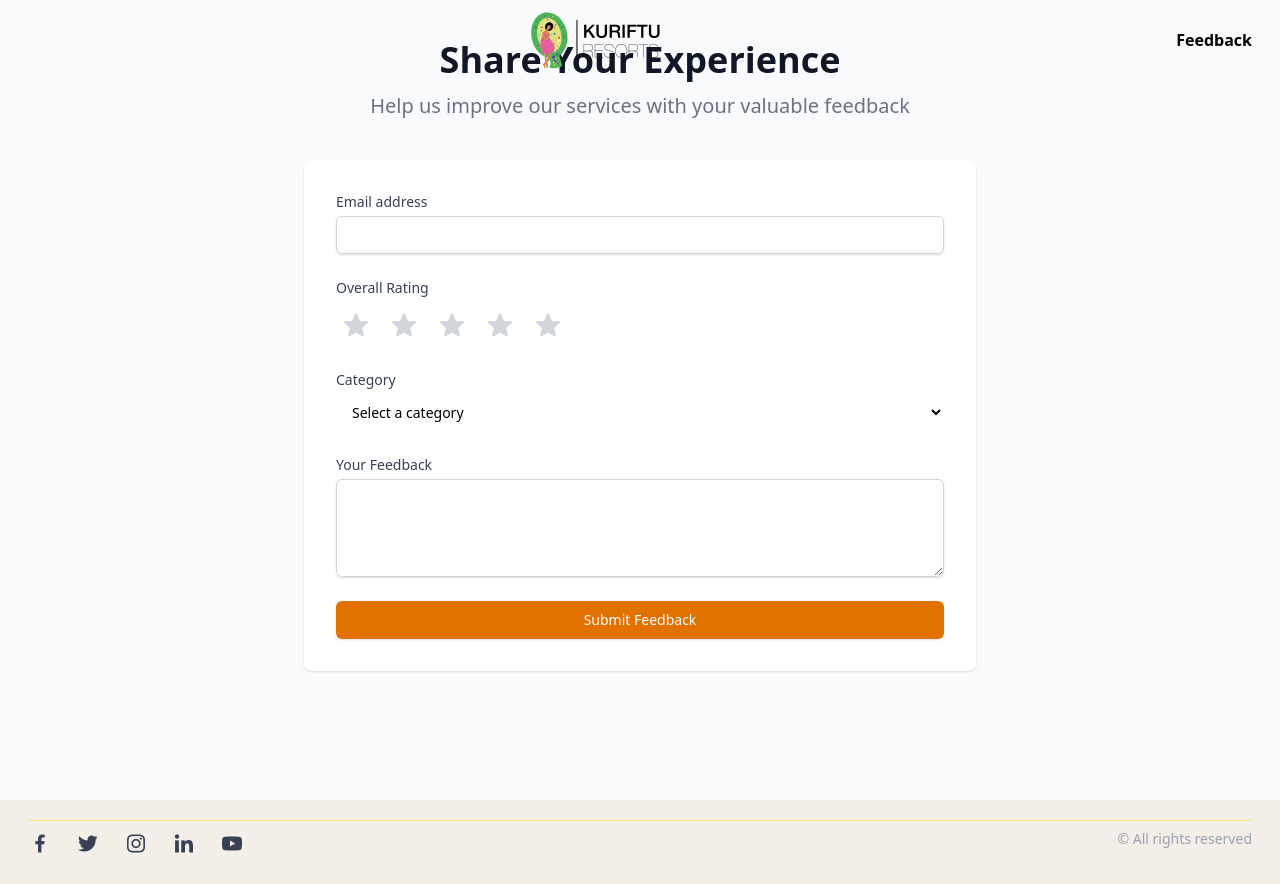
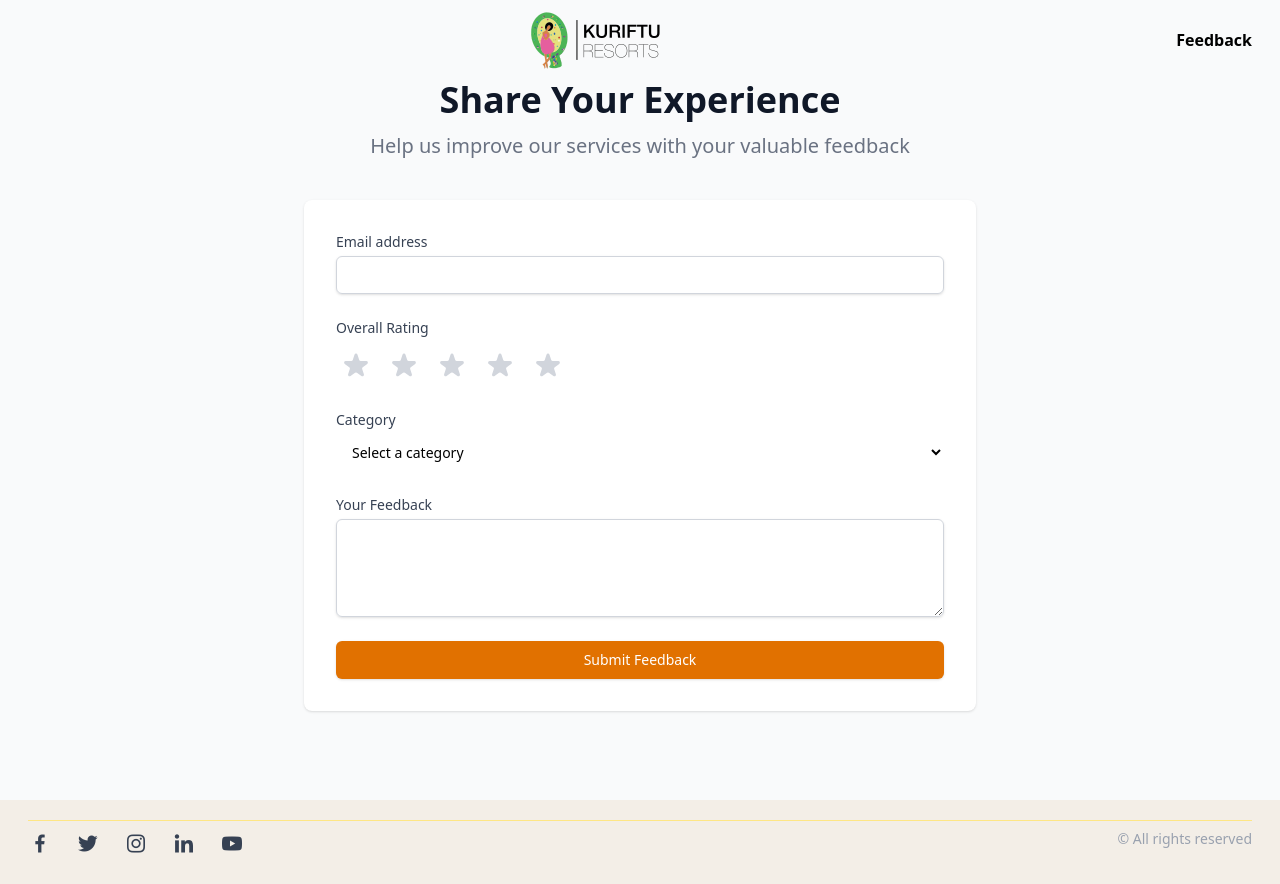
Before and after one commit to mamebb2023/Kuriftu-Feedback-System, a React (Vite) app in the folder Frontend/: page /feedback in a window 1280 px wide. Built offline with nearby package versions, Linux system fonts and the light colour scheme.

Commit message:
Remove FeedbackForm component and simplify Feedback page to a basic structure

```diff
--- a/Frontend/src/pages/Feedback.tsx
+++ b/Frontend/src/pages/Feedback.tsx
@@ -152,7 +152,7 @@
 
   return (
     <PageLayout>
-      <div className="min-h-screen pt-10 bg-gray-50 py-12 px-4 sm:px-6 lg:px-8">
+      <div className="min-h-screen pt-20 bg-gray-50 py-12 px-4 sm:px-6 lg:px-8">
         <div className="max-w-2xl mx-auto">
           <div className="text-center mb-10">
             <h1 className="text-3xl font-extrabold text-gray-900 sm:text-4xl">
```
